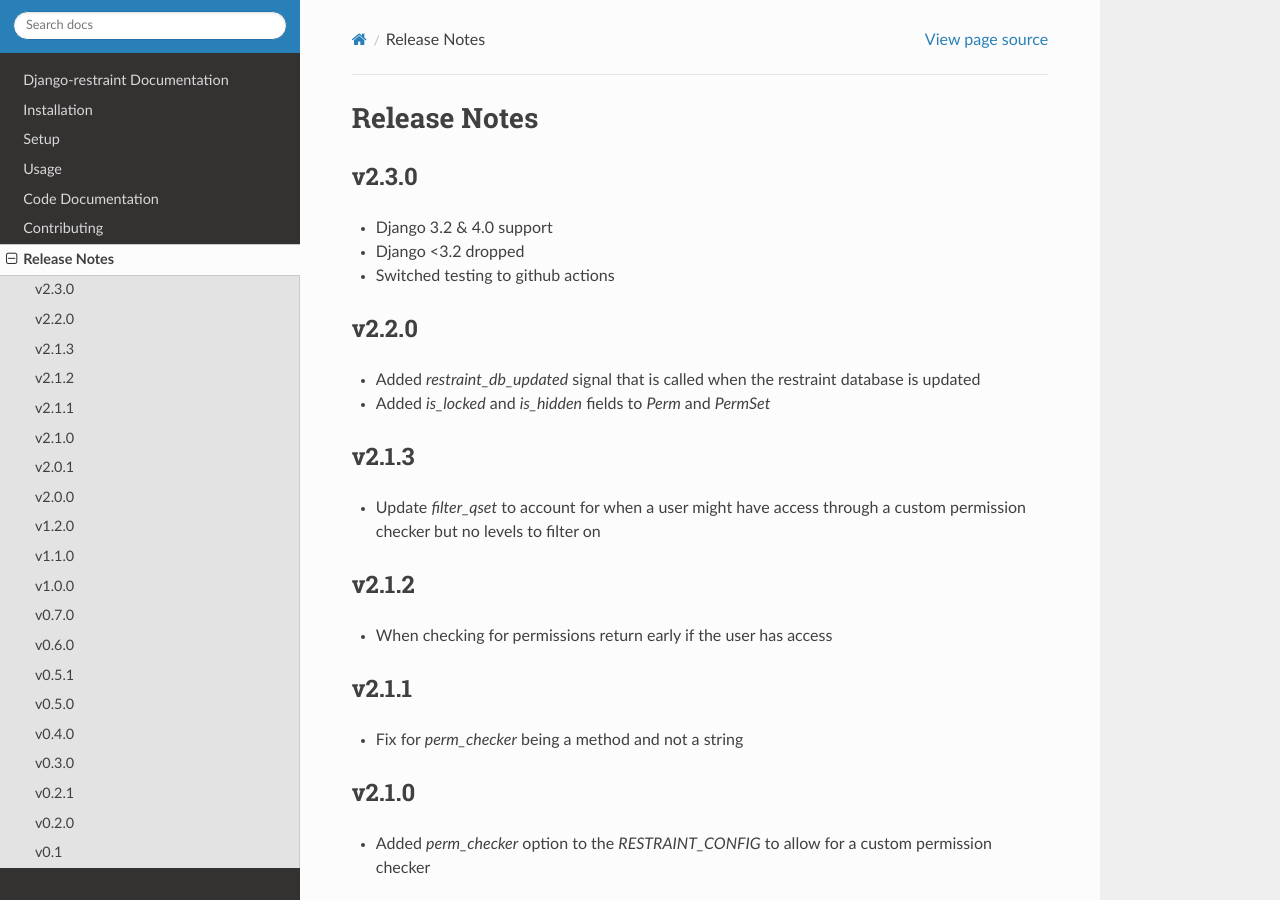
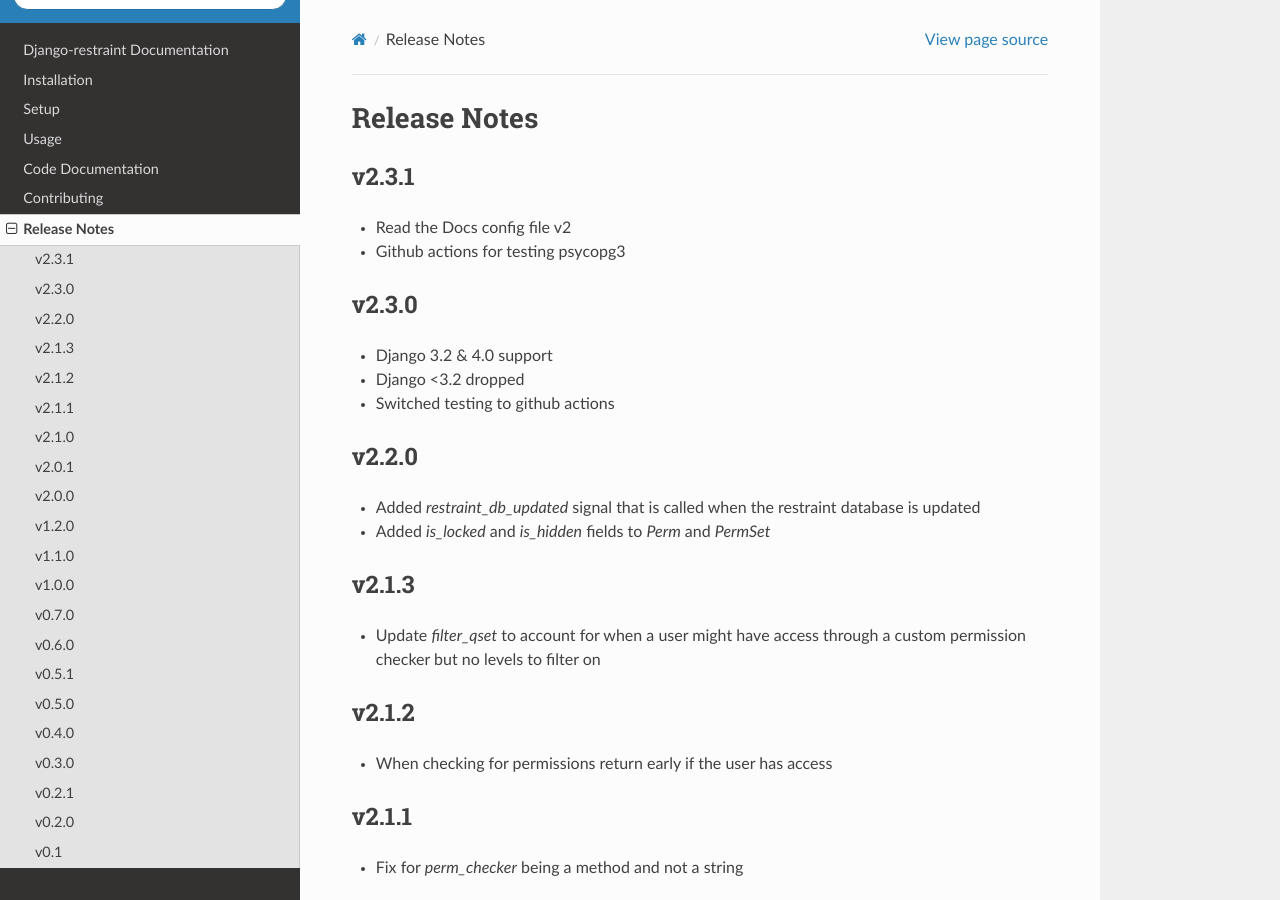
Before and after one commit to ambitioninc/django-restraint, a Sphinx documentation site: the page built from docs/release_notes.rst, in a window 1280 px wide and 900 px high. Built offline with Sphinx 7.4.7 and the Read the Docs theme 2.0.0, drawn with Linux system fonts in a browser that asks for light colours.

Commit message:
rtd v2 and github actions for psycopg3

```diff
--- a/docs/release_notes.rst
+++ b/docs/release_notes.rst
@@ -1,5 +1,10 @@
 Release Notes
 =============
+
+v2.3.1
+------
+* Read the Docs config file v2
+* Github actions for testing psycopg3
 
 v2.3.0
 -------
--- a/restraint/version.py
+++ b/restraint/version.py
@@ -1 +1 @@
-__version__ = '2.3.0'
+__version__ = '2.3.1'
```
Also changed, not shown: .readthedocs.yaml (added), 2 other files.
